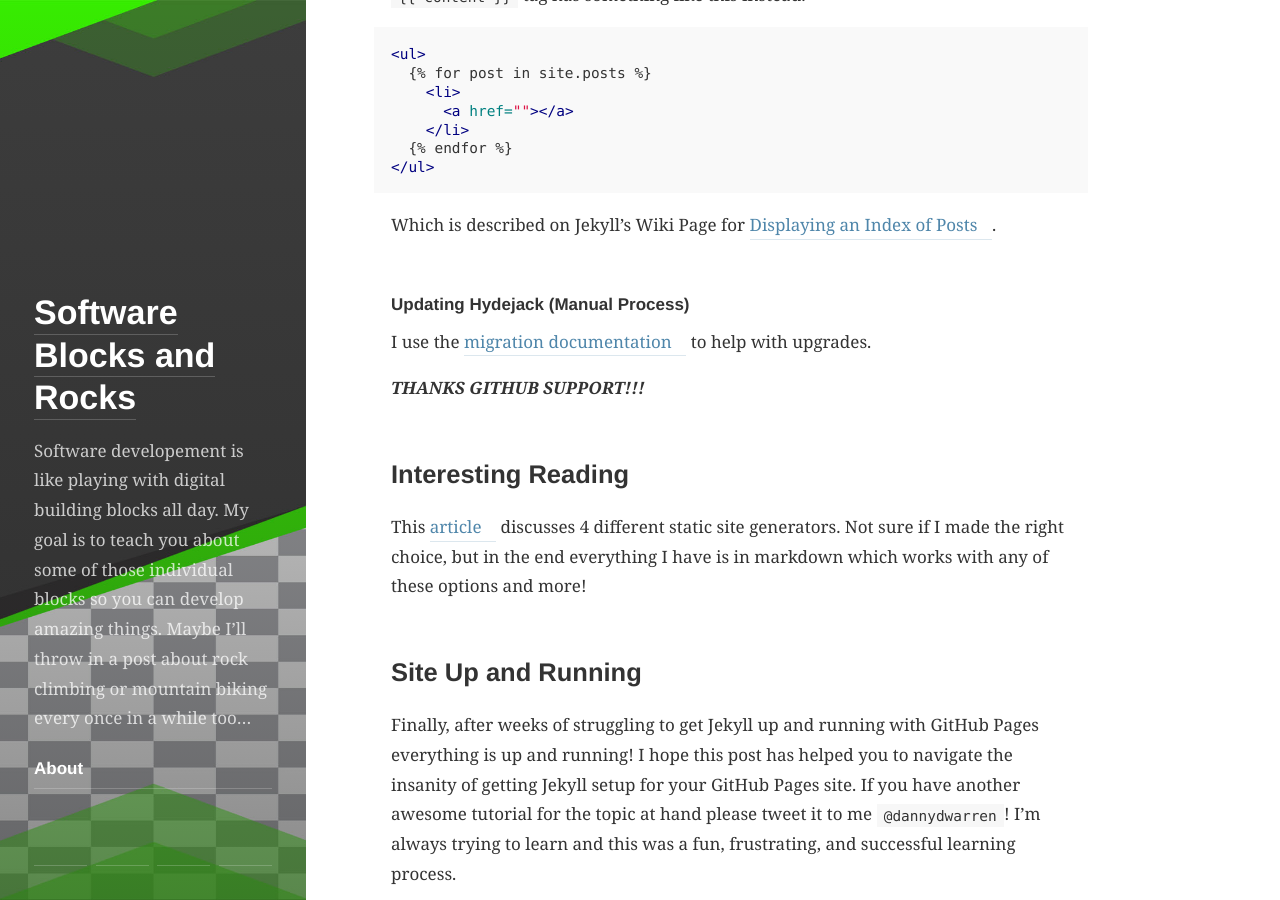
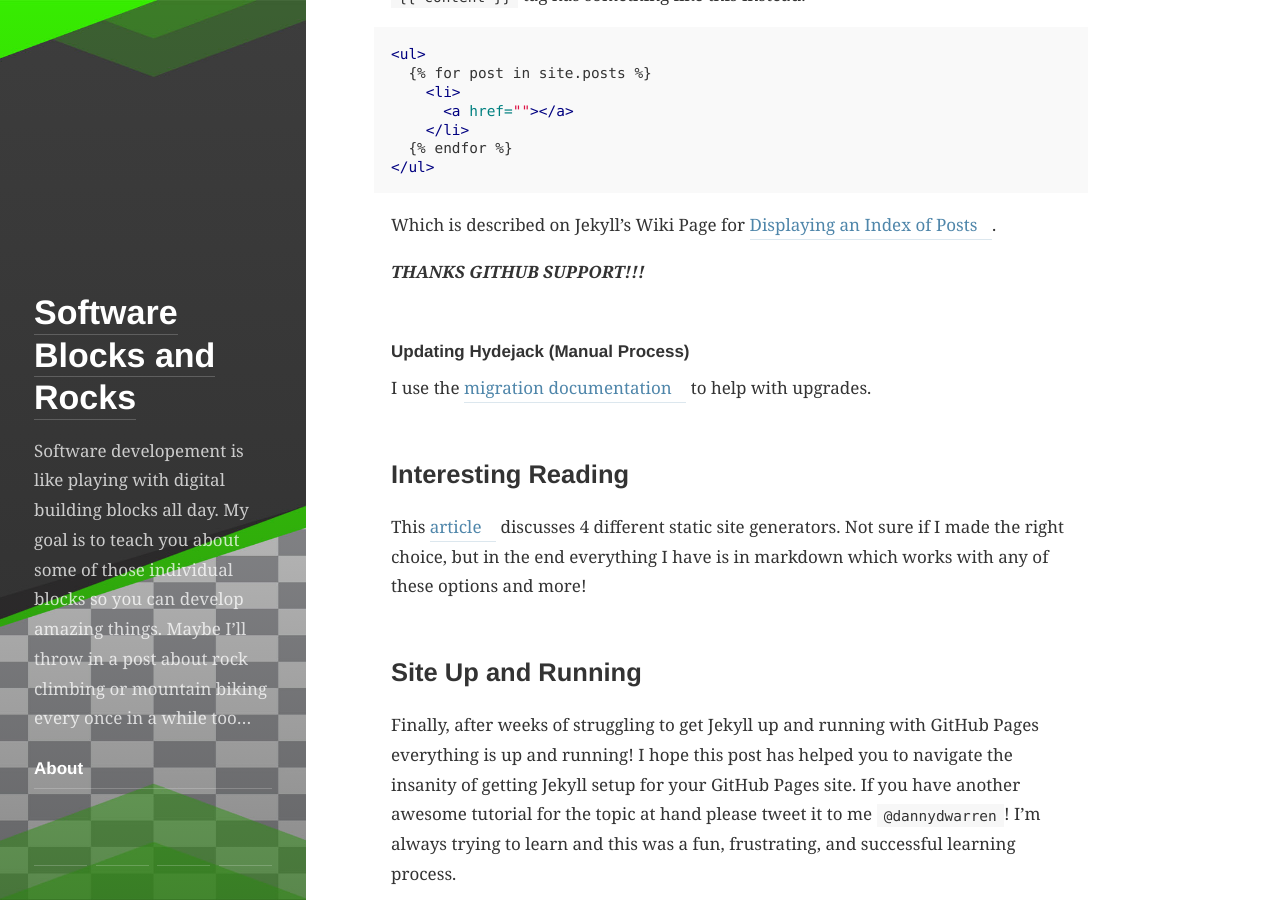
Before and after one commit to dannydwarren/dannydwarren.github.io, a Jekyll site: the page built from _posts/2017-05-23-setting-up-jekyll-for-gitbub-pages.md, in a window 1280 px wide and 900 px high, scrolled down 4779 px. Built offline with Jekyll 4.4.1, drawn with Linux system fonts in a browser that asks for light colours; nearby versions of some CDN libraries; comment, search, counter and statistics services are not loaded.

```diff
--- a/_posts/2017-05-23-setting-up-jekyll-for-gitbub-pages.md
+++ b/_posts/2017-05-23-setting-up-jekyll-for-gitbub-pages.md
@@ -108,10 +108,10 @@ You might want to create a special layout for the home page which instead of the
 
 Which is described on Jekyll's Wiki Page for [Displaying an Index of Posts](https://jekyllrb.com/docs/posts/#displaying-an-index-of-posts).
 
+_**THANKS GITHUB SUPPORT!!!**_
+
 #### Updating Hydejack (Manual Process)
 I use the [migration documentation](https://github.com/qwtel/hydejack/wiki/Migration) to help with upgrades.
-
-_**THANKS GITHUB SUPPORT!!!**_
 
 ## Interesting Reading
 This [article](
```
